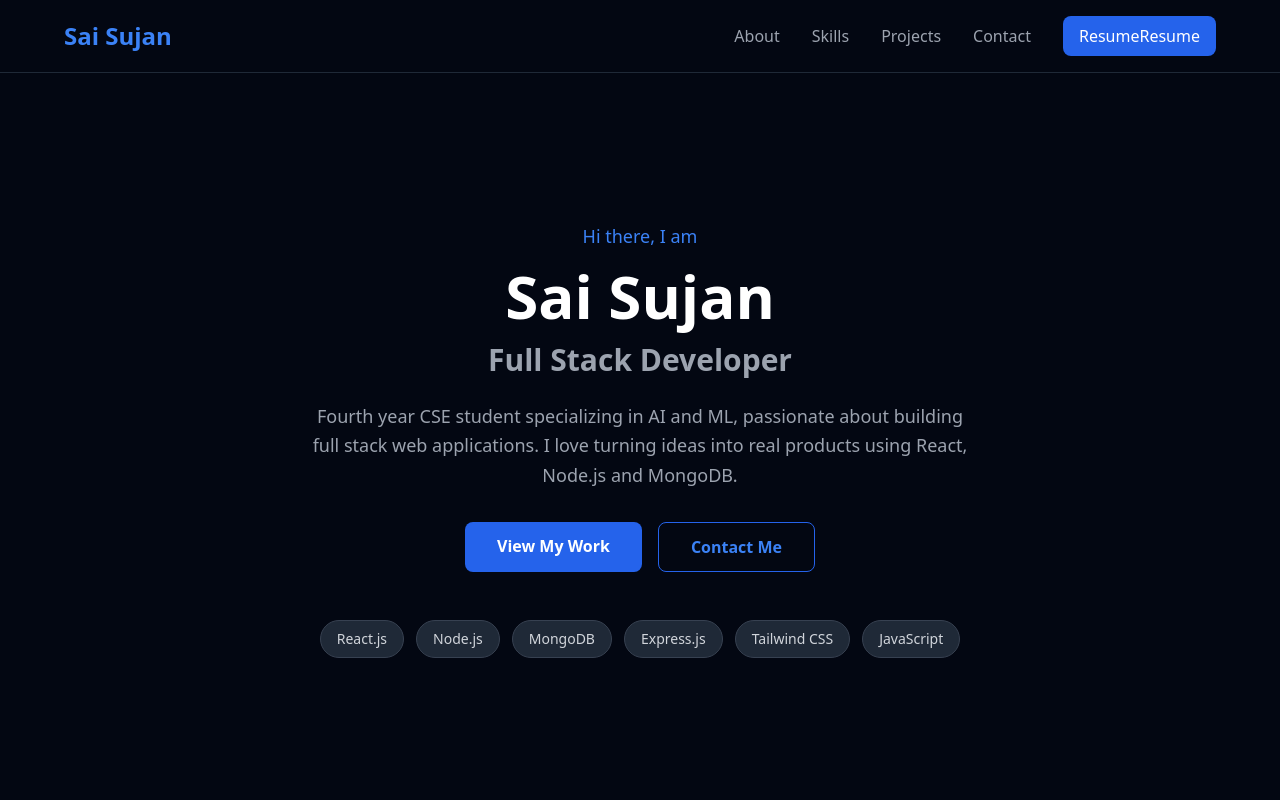
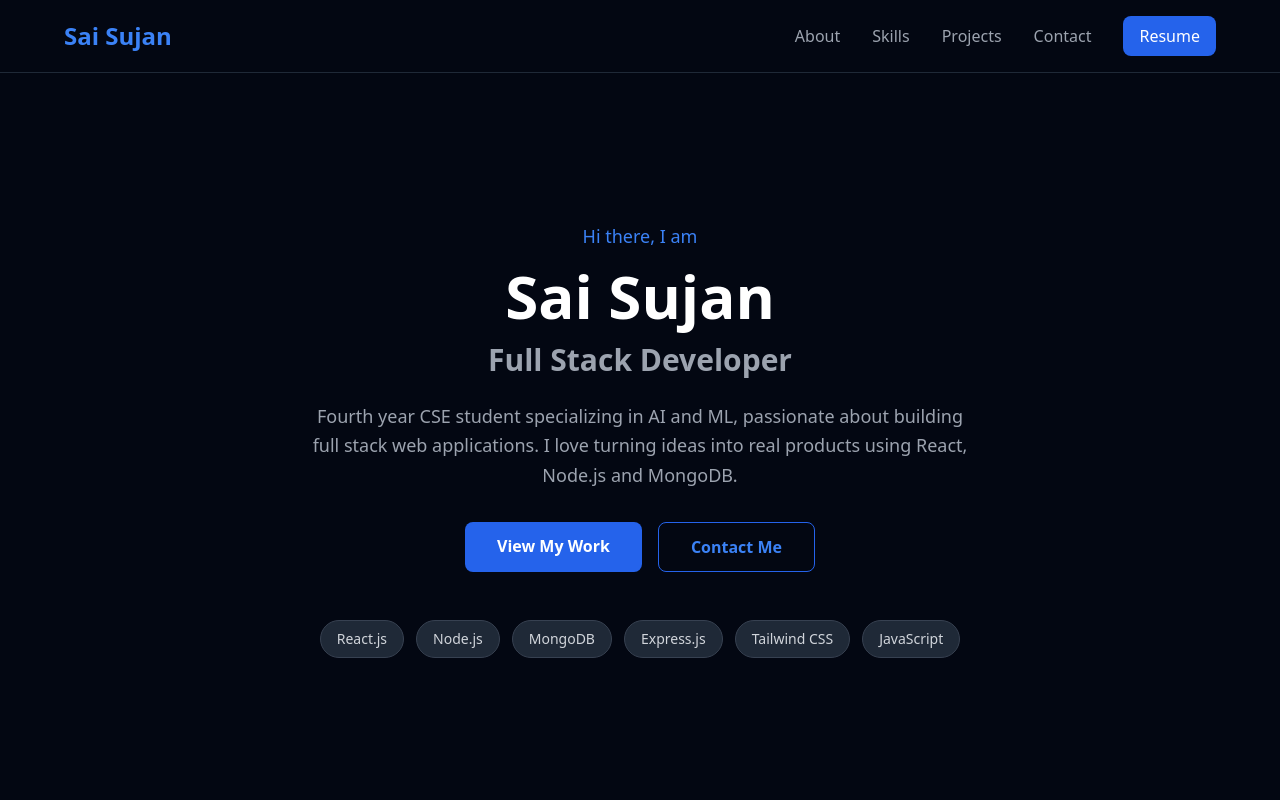
Before and after one commit to sai27031/Portfolio-, a React (Create React App) app: page / in a window 1280 px wide. Shown: the top 800 px of the page. Built offline with nearby package versions, Linux system fonts and the light colour scheme.

Commit message:
fix duplicate resume button

```diff
--- a/src/Navbar.jsx
+++ b/src/Navbar.jsx
@@ -12,11 +12,8 @@ function Navbar() {
           <a href="#skills" className="text-gray-400 hover:text-white transition">Skills</a>
           <a href="#projects" className="text-gray-400 hover:text-white transition">Projects</a>
           <a href="#contact" className="text-gray-400 hover:text-white transition">Contact</a>
-          <a href="#contact" className="bg-blue-600 text-white px-4 py-2 rounded-lg hover:bg-blue-700 transition font-medium">
-             Resume
-            <a href="/resume.pdf" target="_blank" rel="noopener noreferrer">
+          <a href="/resume.pdf" target="_blank" rel="noopener noreferrer" className="bg-blue-600 text-white px-4 py-2 rounded-lg hover:bg-blue-700 transition font-medium">
             Resume
-            </a>
           </a>
         </div>
 
```
